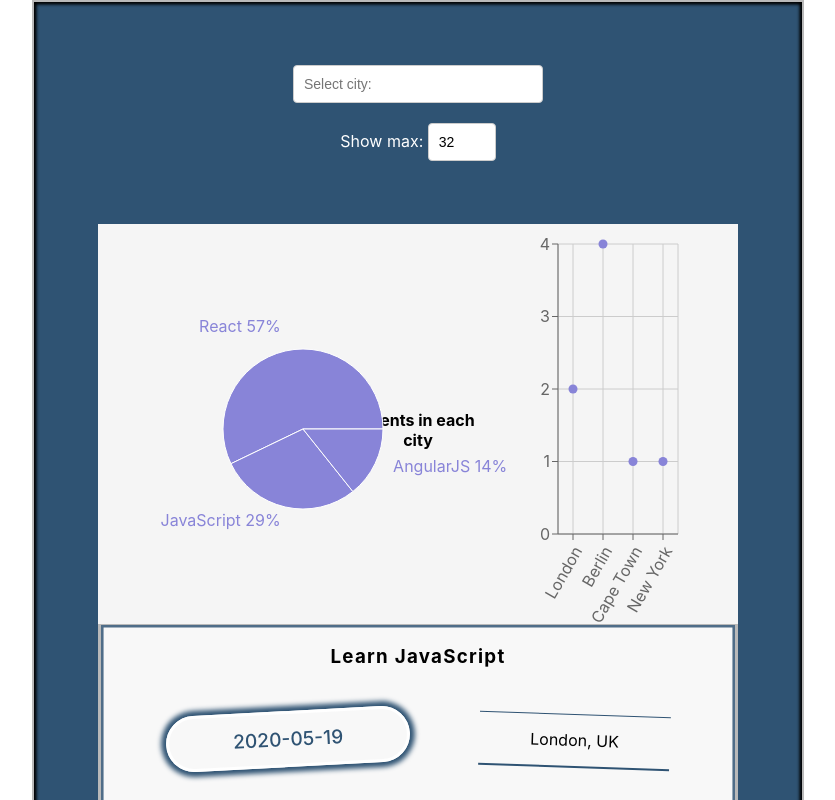
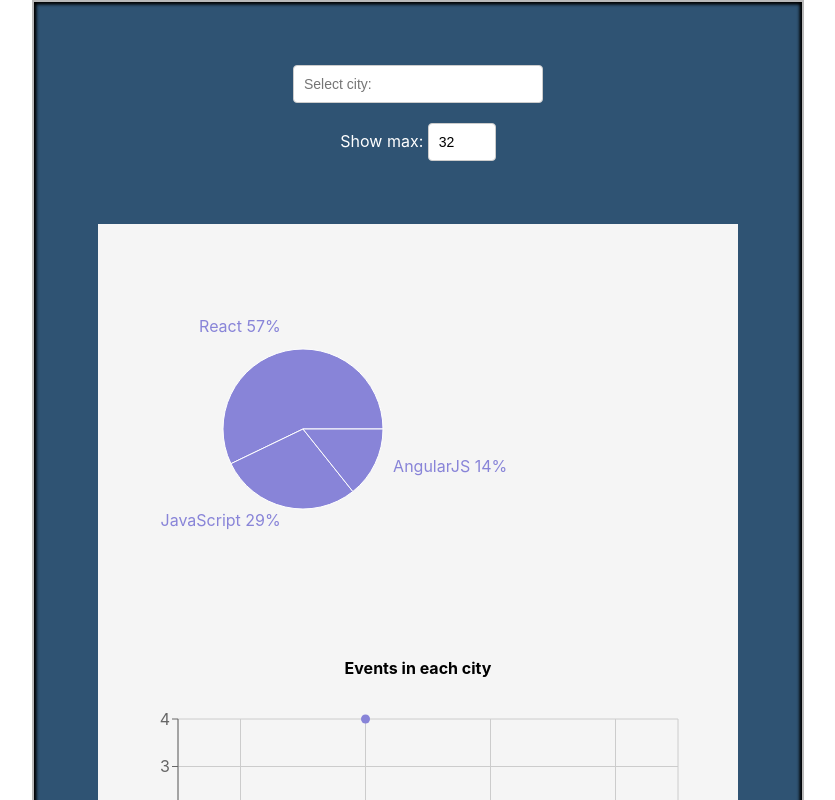
Before and after one commit to kir-net/meet, a React (Create React App) app: page / in a window 1280 px wide. Shown: the top 800 px of the page, without its empty margins (224-1059 px from the left). Built offline with nearby package versions, Linux system fonts and the light colour scheme; what atatus-spa would draw is missing.

Commit message:
4.9 working on scatterplot

```diff
--- a/src/App.css
+++ b/src/App.css
@@ -255,15 +255,8 @@ input[type="number"] {
   font-family: "Roboto";
 }
 @media only screen and (min-width: 992px) {
-  .data-vis-wrapper {
-    flex-direction: row;
-  }
-  .data-vis-wrapper .recharts-responsive-container {
-    flex-basis: 50%;
-    max-width: 50%;
-    min-width: auto;
-    margin: 0 auto;
-  }
+
+
   .App {
     padding: 0 5%;
     background-color: rgb(47, 83, 115);
--- a/src/App.js
+++ b/src/App.js
@@ -102,7 +102,7 @@ class App extends Component {
                     <EventGenre events={events} />
 
                     <h4>Events in each city</h4>
-                    <ResponsiveContainer height={400} >
+                    <ResponsiveContainer height={300} >
                         <ScatterChart
                             margin={{top: 20, right: 60, bottom: 60, left: 20}}
                         >
--- a/src/EventGenre.js
+++ b/src/EventGenre.js
@@ -28,7 +28,7 @@ const EventGenre = ({events}) => {
 
     return (
         <ResponsiveContainer height={400}>
-            <PieChart width={400} height={400}>
+            <PieChart height={400}>
                 <Pie
                     data={data.filter(data => (data.value >= 1))}
                     cx={200}
```
